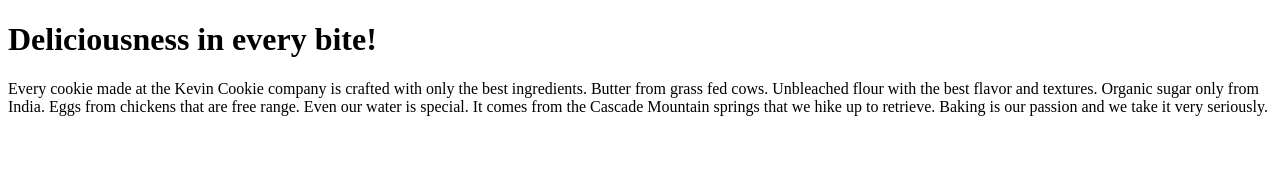
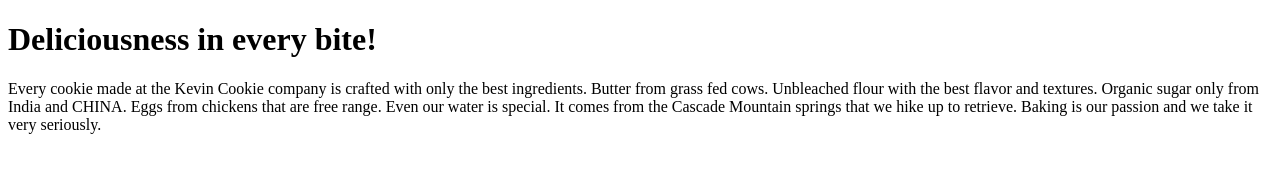
Before and after one commit to Rayrxuan/test.com, a plain HTML site: page index.htm in a window 1280 px wide. Drawn offline with Linux system fonts and the light colour scheme.

Commit message:
Update index.htm

```diff
--- a/index.htm
+++ b/index.htm
@@ -4,7 +4,7 @@
 
 <h1>Deliciousness in every bite!</h1>
 
-<p>Every cookie made at the Kevin Cookie company is crafted with only the best ingredients. Butter from grass fed cows. Unbleached flour with the best flavor and textures. Organic sugar only from India. Eggs from chickens that are free range. Even our water is special. It comes from the Cascade Mountain springs that we hike up to retrieve. Baking is our passion and we take it very seriously.</p>
+<p>Every cookie made at the Kevin Cookie company is crafted with only the best ingredients. Butter from grass fed cows. Unbleached flour with the best flavor and textures. Organic sugar only from India and CHINA. Eggs from chickens that are free range. Even our water is special. It comes from the Cascade Mountain springs that we hike up to retrieve. Baking is our passion and we take it very seriously.</p>
 
 </body>
 </html>
```
